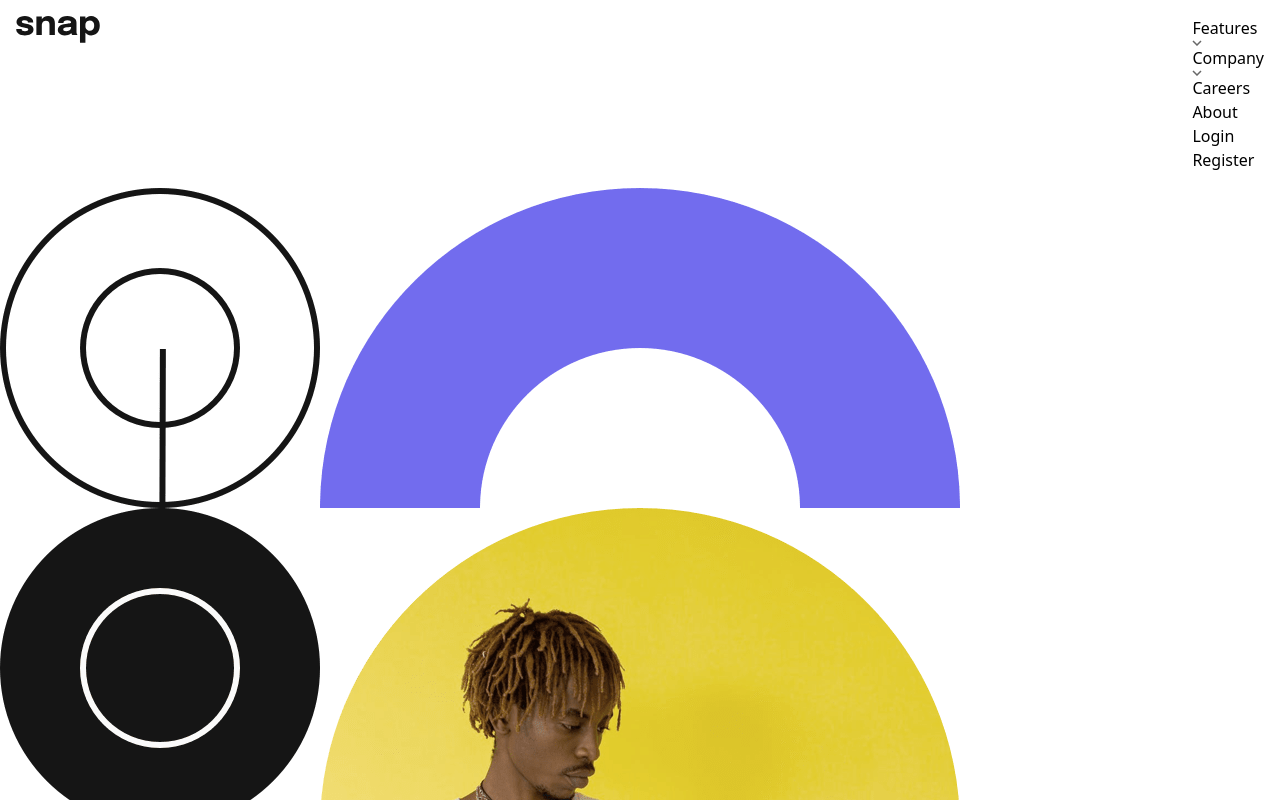
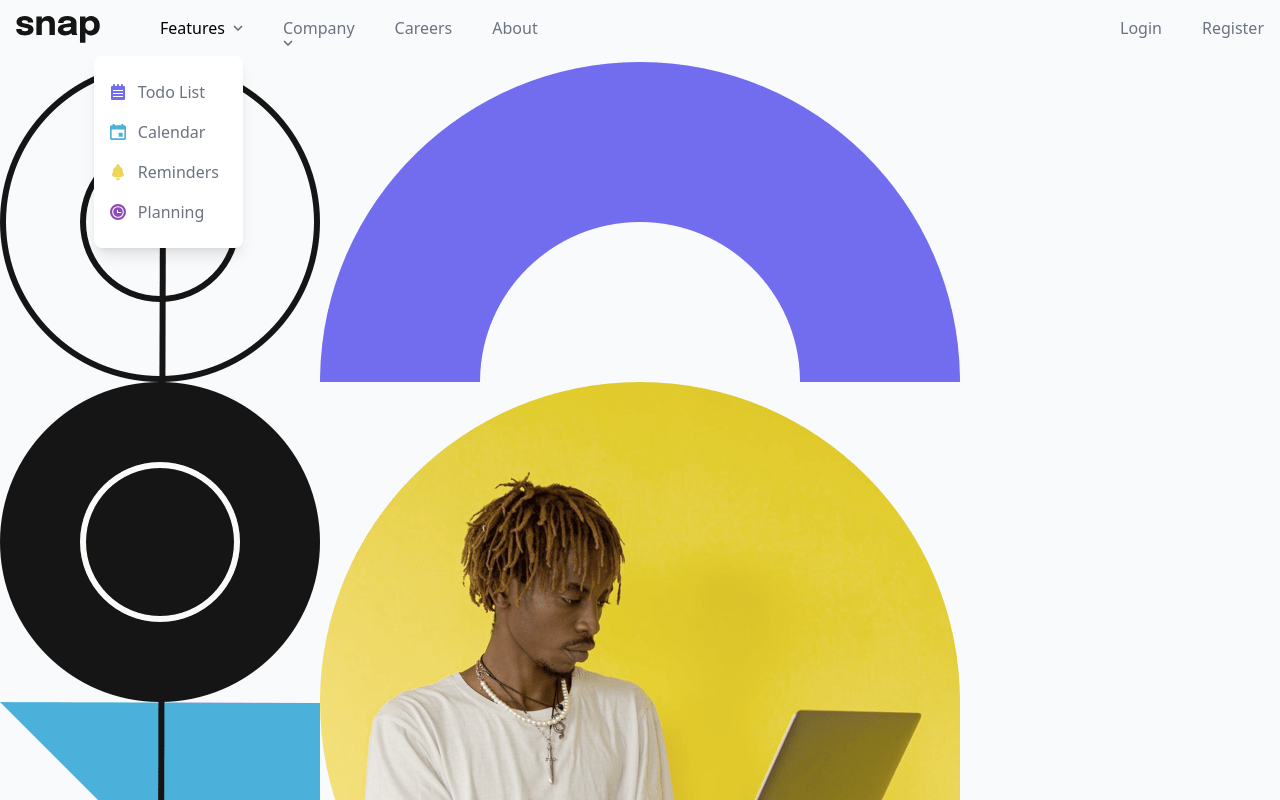
Before and after one commit to RyanCahela/Intro_Section_With_Dropdown, a Next.js app: page / in a window 1280 px wide. Both pictures are taken after a click on the button "Features". Shown: the top 800 px of the page. Built offline with nearby package versions, Linux system fonts and the light colour scheme.

Commit message:
created desktop dropdown for features list

```diff
--- a/components/Header/DesktopNav.js
+++ b/components/Header/DesktopNav.js
@@ -1,34 +1,32 @@
 import React from "react";
 import ArrowDownSVG from "../SVG/Icons/ArrowDownSVG";
+import FeaturesDropdownDesktop from "./FeaturesDropdownDesktop";
 
 const DesktopNav = () => {
   return (
-    <nav className="">
-      <ul className="">
+    <nav className="flex text-gray-500">
+      <ul className="flex gap-10 pl-[60px]">
+        <li>
+          <FeaturesDropdownDesktop />
+        </li>
         <li>
           <button>
-            <div>Features</div>
+            <div className="hover:text-black cursor-pointer">Company</div>
             <ArrowDownSVG />
           </button>
         </li>
-        <li>
-          <button>
-            <div>Company</div>
-            <ArrowDownSVG />
-          </button>
-        </li>
-        <li>
+        <li className="hover:text-black cursor-pointer">
           <a href="#">Careers</a>
         </li>
-        <li>
+        <li className="hover:text-black cursor-pointer">
           <a href="#">About</a>
         </li>
       </ul>
-      <ul className="">
-        <li>
+      <ul className="ml-auto flex gap-10">
+        <li className="hover:text-black cursor-pointer">
           <a href="#">Login</a>
         </li>
-        <li>
+        <li className="hover:text-black cursor-pointer">
           <a href="#">Register</a>
         </li>
       </ul>
--- /dev/null
+++ b/components/Header/FeaturesDropdownDesktop.js
@@ -0,0 +1,60 @@
+import React, { useState } from "react";
+import TodoSVG from "../SVG/Icons/TodoSVG";
+import CalendarSVG from "../SVG/Icons/CalendarSVG";
+import RemindersSVG from "../SVG/Icons/RemindersSVG";
+import PlanningSVG from "../SVG/Icons/PlanningSVG";
+import ArrowUpSVG from "../SVG/Icons/ArrowUpSVG";
+import ArrowDownSVG from "../SVG/Icons/ArrowDownSVG";
+
+const svgIconClasses = `
+  absolute
+  top-1/2
+  left-0
+  -translate-y-1/2
+  -translate-x-1/2
+`;
+
+const liClasses = `flex items-center gap-4 relative pl-5 text-gray-500 hover:text-black`;
+
+const buttonClasses = "hover:text-black ";
+const buttonActiveClasses = "text-black";
+
+const FeaturesDropdownDesktop = () => {
+  const [isOpen, setIsOpen] = useState(false);
+  return (
+    <button
+      className={`cursor-pointer relative ${
+        isOpen ? buttonActiveClasses : buttonClasses
+      }`}
+      onClick={(e) => setIsOpen((prevState) => !prevState)}>
+      <div className="flex items-center gap-2">
+        <div>Features</div>
+        {isOpen ? <ArrowDownSVG /> : <ArrowUpSVG />}
+      </div>
+      {isOpen ? (
+        <ul className="flex flex-col gap-4 p-6 bg-white shadow-lg rounded-lg absolute z-40 top-10 right-0">
+          <li className={liClasses}>
+            <TodoSVG className={svgIconClasses} />
+            <span>Todo List</span>
+          </li>
+          <li className={liClasses}>
+            <CalendarSVG className={svgIconClasses} />
+            <span>Calendar</span>
+          </li>
+          <li className={liClasses}>
+            <RemindersSVG className={svgIconClasses} />
+            <span>Reminders</span>
+          </li>
+          <li className={liClasses}>
+            <PlanningSVG className={svgIconClasses} />
+            <span>Planning</span>
+          </li>
+        </ul>
+      ) : (
+        ""
+      )}
+    </button>
+  );
+};
+
+export default FeaturesDropdownDesktop;
--- a/components/Header/Header.js
+++ b/components/Header/Header.js
@@ -12,7 +12,7 @@ import useMediaQuery from "../Hooks/UseMediaQuery";
 import { BREAKPOINT } from "../Constants/Breakpoints";
 
 const headerClasses = `
-  ${/* Layout */ ""}}
+  ${/* Layout */ ""}
   p-4
   flex
 
@@ -23,7 +23,7 @@ const Header = () => {
   return (
     <header className={headerClasses}>
       <HeaderLogo />
-      <div className="ml-auto">
+      <div className="flex-auto">
         {isBreakpoint ? <MobileNav /> : <DesktopNav />}
       </div>
     </header>
--- a/components/Header/MobileNav.js
+++ b/components/Header/MobileNav.js
@@ -50,7 +50,7 @@ const backdropClasses = `
   `;
 
 const backdropActiveClasses = `
-  before:bg-black/50
+  before:bg-black/80
 `;
 
 const MobileNav = () => {
--- a/pages/_document.js
+++ b/pages/_document.js
@@ -15,7 +15,7 @@ export default function Document() {
           rel="stylesheet"
         />
       </Head>
-      <body>
+      <body className="bg-gray-50">
         <Main />
         <NextScript />
       </body>
```
